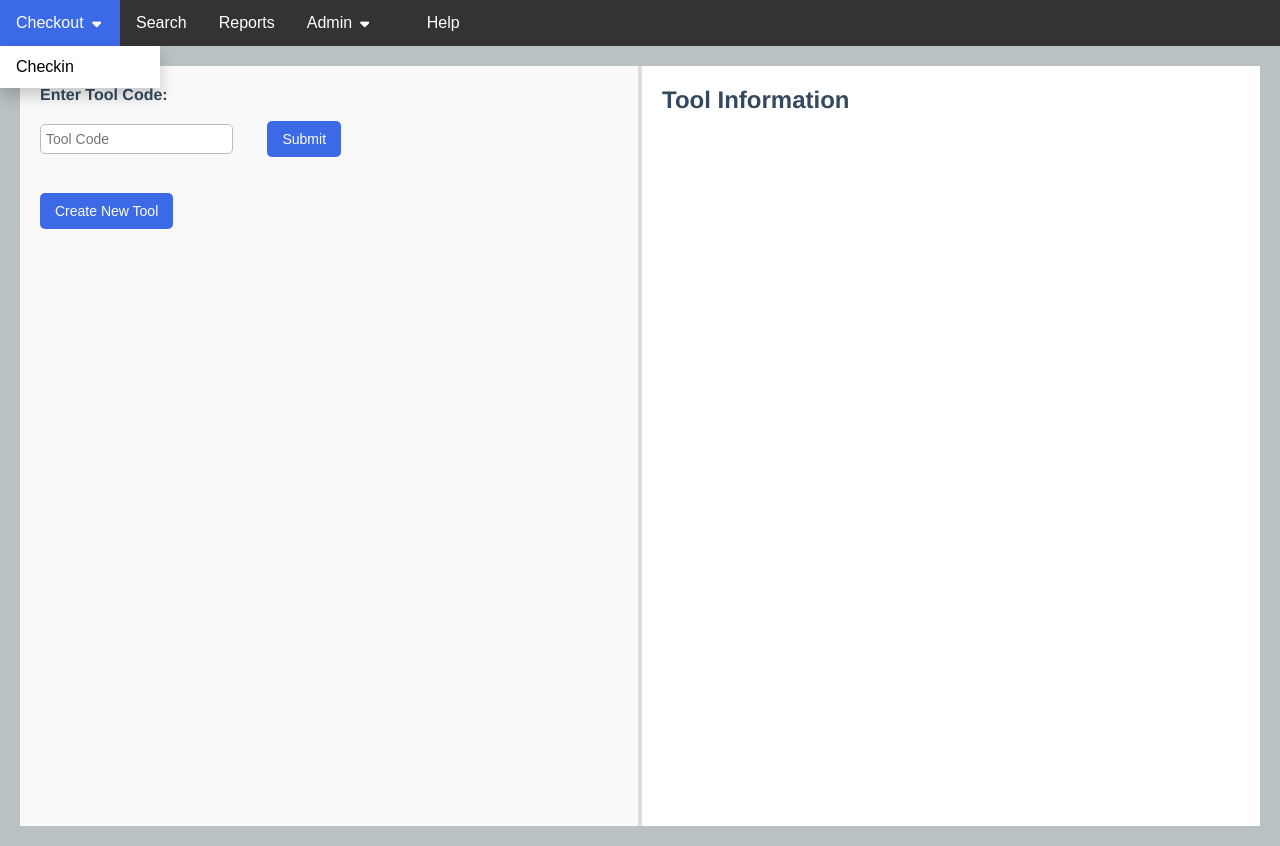
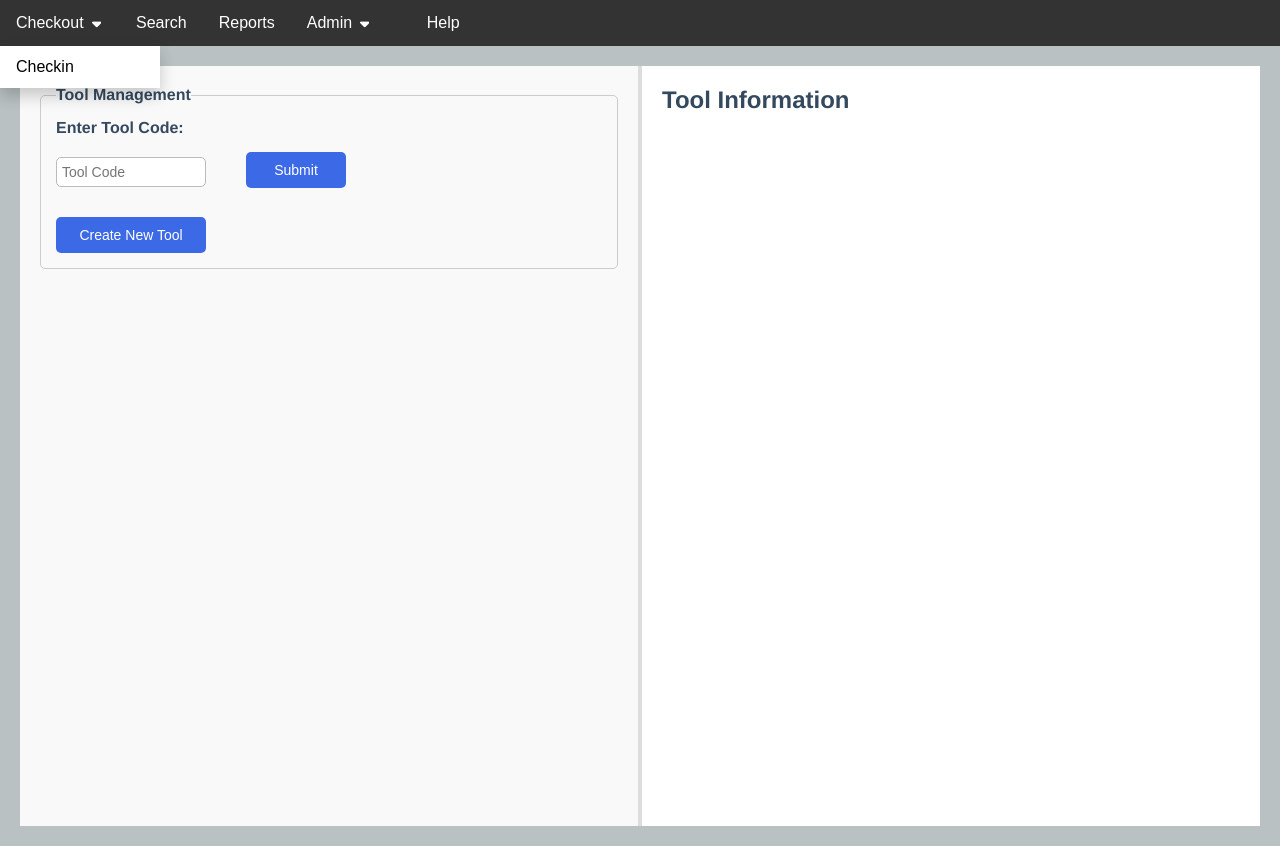
Before and after one commit to psenk/Server, a website: page public/admin/tool_mgmt.html in a window 1280 px wide. Drawn offline with Linux system fonts and the light colour scheme.

Commit message:
mgmt pages worked on, misc page done

```diff
--- a/public/admin/tool_mgmt.html
+++ b/public/admin/tool_mgmt.html
@@ -38,18 +38,23 @@
 
     <!-- main section -->
     <div class="main-container">
-        <!-- tool section left -->
+        <!-- Tool Section Left -->
         <div class="left-section">
-            <!-- tool id submit-->
+            <fieldset>
+                <legend>Tool Management</legend>
+                <!-- Tool ID Submit -->
                 <form id="tool-id-form" action="/tools/tool" method="get">
                     <label for="tool-id" class="id-label">Enter Tool Code:</label>
-                <br />
+                    <div class="form-row">
                         <input type="text" id="tool-id" name="tool_id" placeholder="Tool Code" required />
                         <button type="submit" id="tool-submit-btn">Submit</button>
+                    </div>
                 </form>
-            <br /><br />
                 <!-- Create New Tool Button -->
+                <div class="button-row">
                     <button id="create-new-tool-btn">Create New Tool</button>
+                </div>
+            </fieldset>
         </div>
 
         <!-- details section right -->
--- a/public/css/style.css
+++ b/public/css/style.css
@@ -1,5 +1,3 @@
-@import 'compass/css3';
-
 * {
 	box-sizing: border-box;
 	margin: 0;
@@ -154,7 +152,7 @@ body {
 }
 
 .dropbtn {
-	width:120px;
+	width: 120px;
 }
 
 .navbar a:hover,
@@ -212,6 +210,10 @@ body {
 	padding: 20px;
 	background-color: #f9f9f9;
 	border-right: 2px solid #ddd;
+}
+
+.left-section button {
+	max-width: 200px;
 }
 
 .id-label {
@@ -367,7 +369,6 @@ fieldset button:hover {
 	background-color: #345cca;
 }
 
-
 fieldset .delete-btn {
 	background-color: #e74c3c;
 }
@@ -452,3 +453,133 @@ fieldset .delete-btn:hover {
 #details-content .delete-btn:hover {
 	background-color: #c0392b;
 }
+
+.form-row {
+	display: flex;
+	align-items: center;
+	gap: 10px;
+}
+
+.form-row input {
+	flex: 1;
+	padding: 8px;
+	border: 1px solid #ccc;
+	margin-bottom: 15px;
+	border-radius: 5px;
+	max-width: 150px;
+	font-size: 14px;
+}
+
+.form-row button {
+	padding: 8px 12px;
+	background-color: #3c6ae7;
+	color: white;
+	border: none;
+	white-space: nowrap;
+	border-radius: 5px;
+	cursor: pointer;
+	transition: background-color 0.2s ease;
+}
+
+.form-row button:hover {
+	background-color: #345cca;
+}
+
+.form-row button:active {
+	background-color: #2a4ba7;
+}
+
+fieldset {
+	border: 1px solid #ccc;
+	border-radius: 5px;
+	padding: 15px;
+	display: flex;
+	flex-direction: column;
+	gap: 15px;
+}
+
+legend {
+	font-weight: bold;
+	color: #34495e;
+}
+
+.button-row {
+	display: flex;
+	justify-content: flex-start;
+}
+
+#tool-submit-btn {
+	background-color: #3c6ae7;
+	color: white;
+	padding: 8px 12px;
+	border: none;
+	border-radius: 5px;
+	cursor: pointer;
+	max-width: 100px;
+	transition: background-color 0.2s ease;
+}
+
+#tool-submit-btn:hover {
+	background-color: #345cca;
+}
+
+#tool-submit-btn:active {
+	background-color: #2a4ba7;
+}
+
+#user-submit-btn {
+	background-color: #3c6ae7;
+	color: white;
+	padding: 8px 12px;
+	border: none;
+	border-radius: 5px;
+	cursor: pointer;
+	max-width: 100px;
+	transition: background-color 0.2s ease;
+}
+
+#user-submit-btn:hover {
+	background-color: #345cca;
+}
+
+#user-submit-btn:active {
+	background-color: #2a4ba7;
+}
+
+#create-new-tool-btn {
+	padding: 10px 15px;
+	background-color: #3c6ae7;
+	color: white;
+	border: none;
+	border-radius: 5px;
+	cursor: pointer;
+	max-width: 150px;
+	transition: background-color 0.2s ease;
+}
+
+#create-new-tool-btn:hover {
+	background-color: #345cca;
+}
+
+#create-new-tool-btn:active {
+	background-color: #2a4ba7;
+}
+
+#create-new-user-btn {
+	padding: 10px 15px;
+	background-color: #3c6ae7;
+	color: white;
+	border: none;
+	border-radius: 5px;
+	cursor: pointer;
+	max-width: 150px;
+	transition: background-color 0.2s ease;
+}
+
+#create-new-user-btn:hover {
+	background-color: #345cca;
+}
+
+#create-new-user-btn:active {
+	background-color: #2a4ba7;
+}
```
Also changed, not shown: public/admin/misc_mgmt.html (+3 -0 lines), public/admin/user_mgmt.html (+8 -3 lines). Lines whose indentation alone changed are shown as unchanged.
